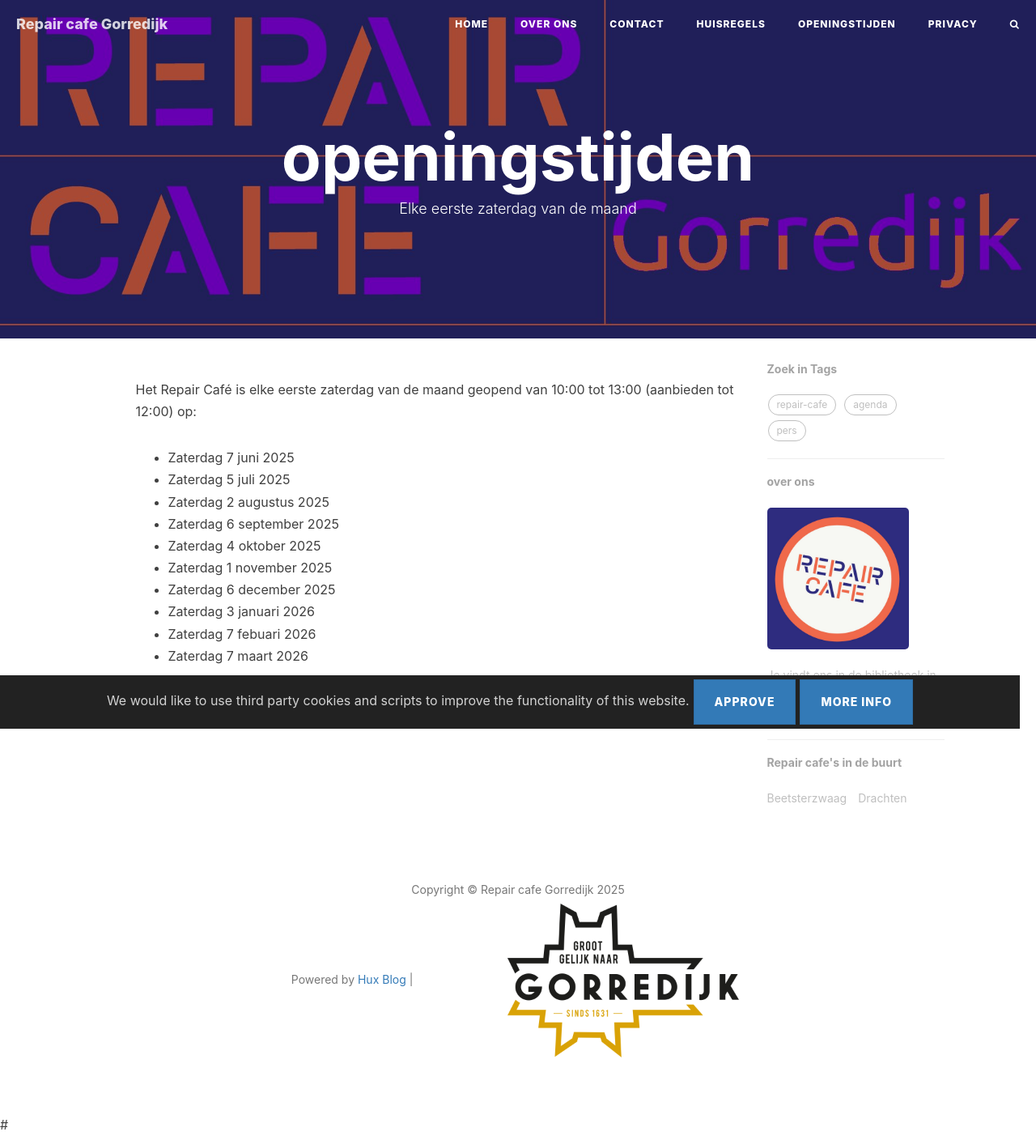
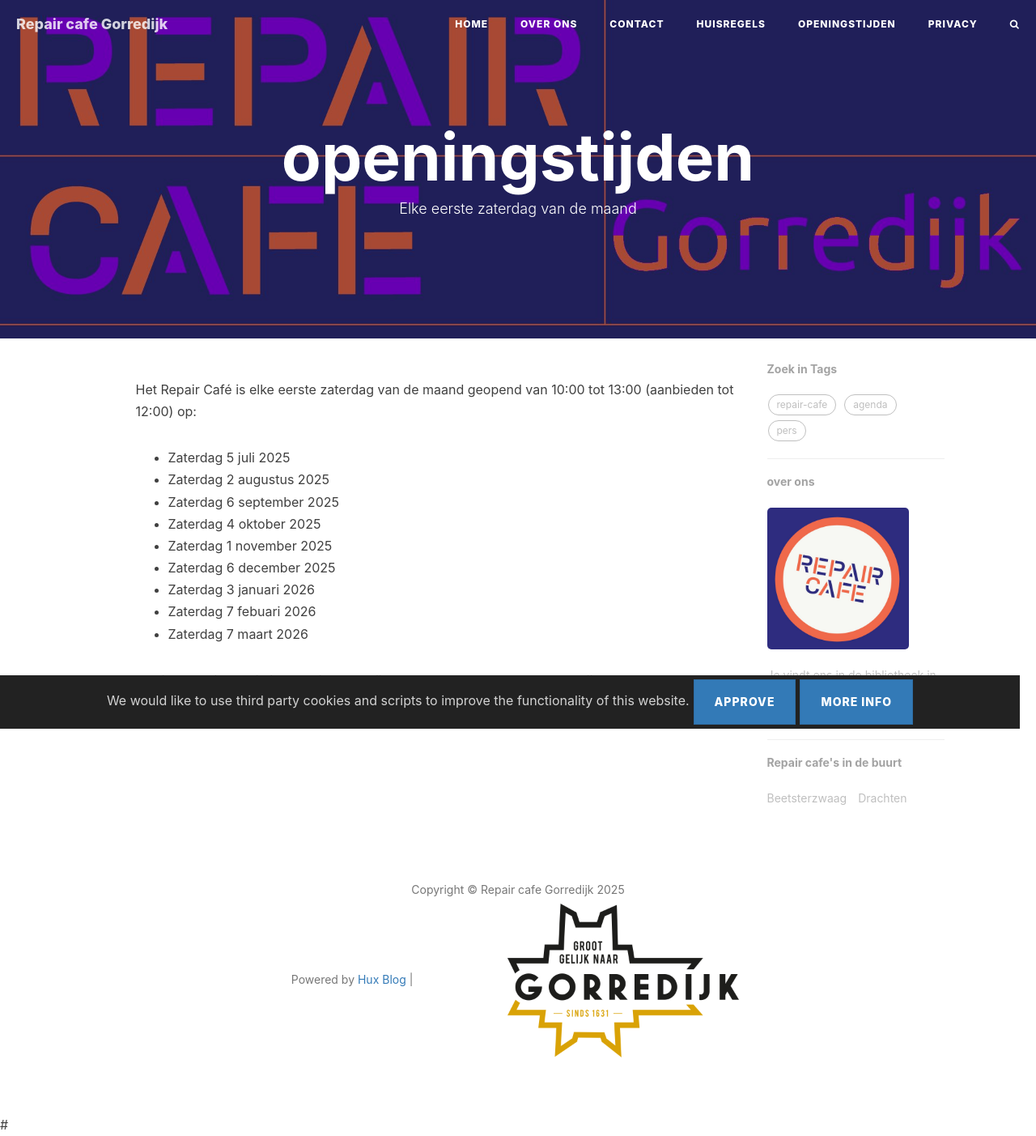
Before and after one commit to jpyp/jpyp.github.io, a Jekyll site: the page built from openingstijden.html, in a window 1280 px wide. Shown: the whole page at 81% size. Built offline with Jekyll 4.4.1, drawn with Linux system fonts in a browser that asks for light colours; nearby versions of some CDN libraries; comment, search, counter and statistics services are not loaded; grey boxes are pictures that could not be loaded.

Commit message:
Update openingstijden.html

```diff
--- a/openingstijden.html
+++ b/openingstijden.html
@@ -9,7 +9,6 @@ header-mask: 0.3
 <p>Het Repair Café is elke eerste zaterdag van de maand geopend van 10:00 tot 13:00 (aanbieden tot 12:00) op:</p>
 
 <ul>
-   <li>Zaterdag 7 juni 2025</li>
    <li>Zaterdag 5 juli 2025</li>
    <li>Zaterdag 2 augustus 2025</li>
    <li>Zaterdag 6 september 2025</li>
```
